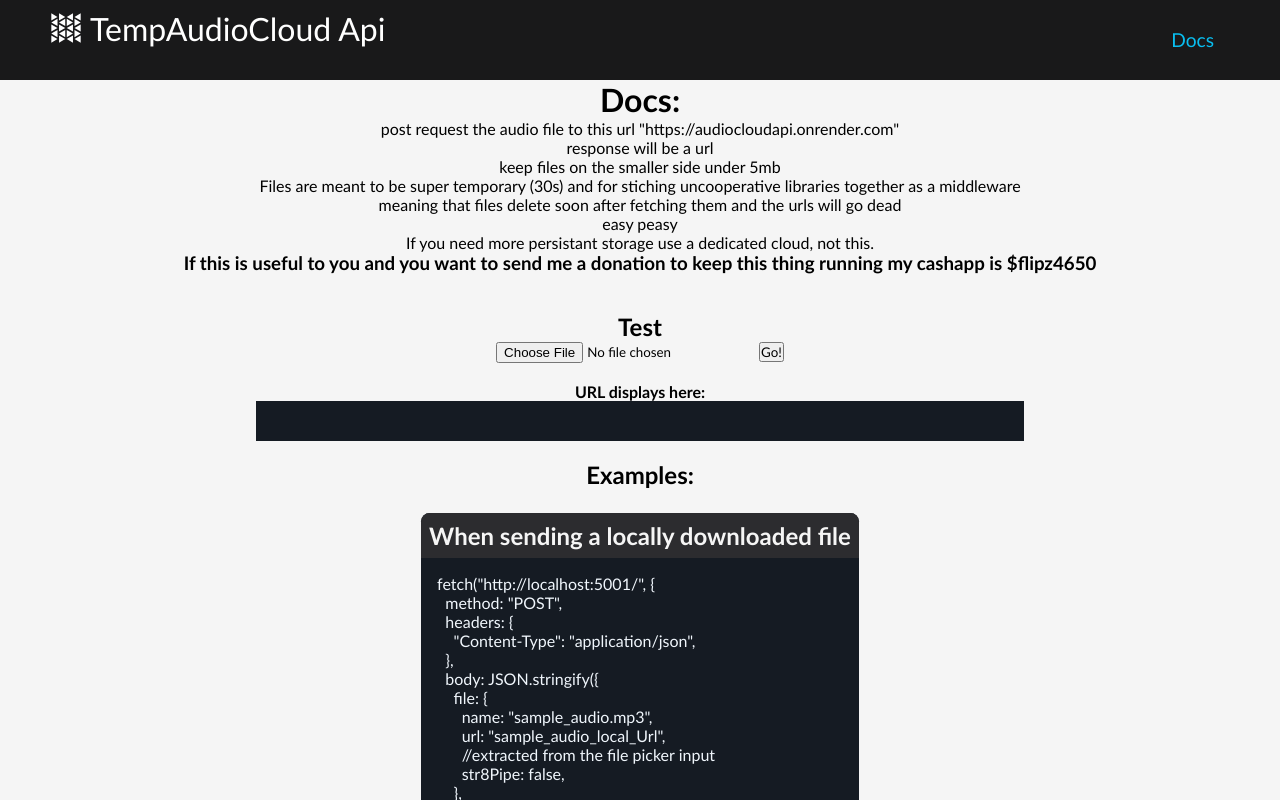
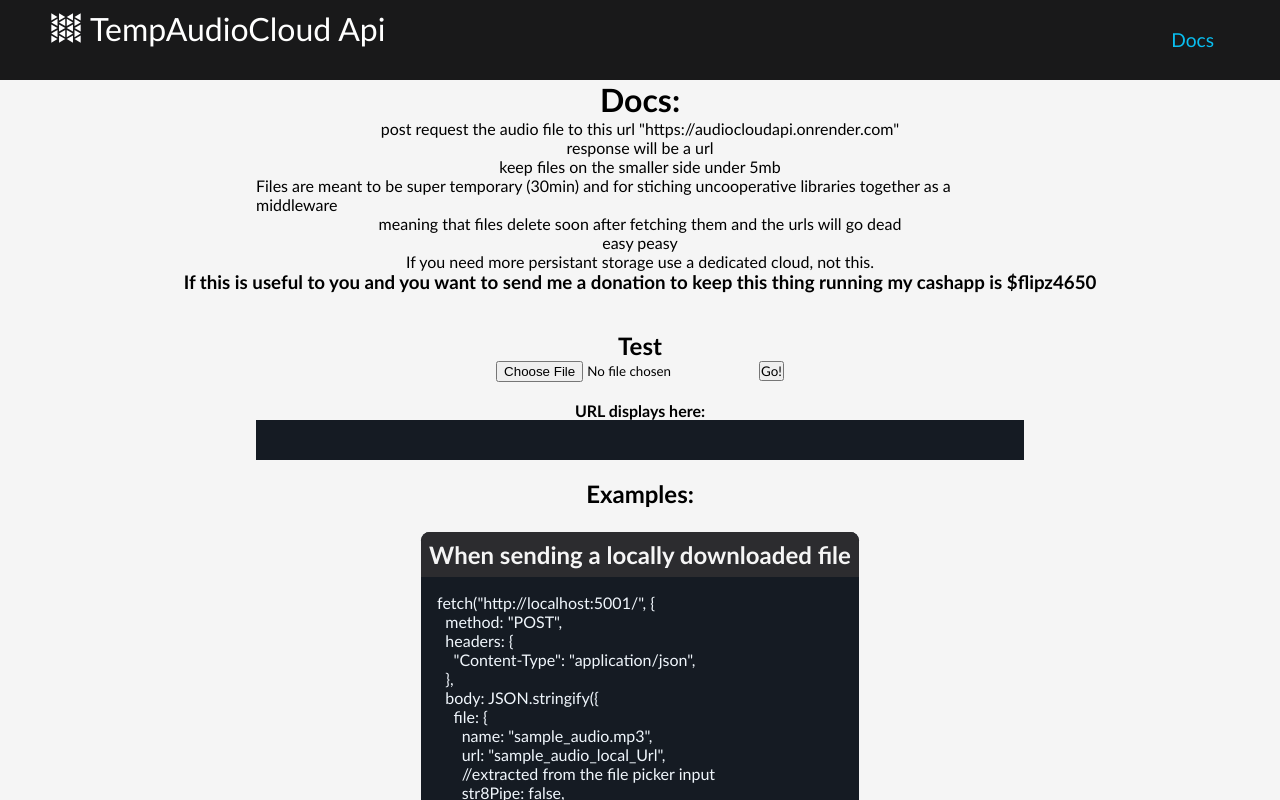
Before and after one commit to Din0saur5/AudioCloudApi, a React (Vite) app in the folder client/: page / in a window 1280 px wide. Shown: the top 800 px of the page. Built offline with nearby package versions, Linux system fonts and the light colour scheme.

Commit message:
extended file storage time to 30 mins instead of 30s

```diff
--- a/client/src/routes/Home.jsx
+++ b/client/src/routes/Home.jsx
@@ -63,7 +63,7 @@ import MarkdownDisplay from '../components/MarkdownComponent';
         <p>post request the audio file to this url "https://audiocloudapi.onrender.com"</p>
         <p>response will be a url</p>
         <p>keep files on the smaller side under 5mb</p>
-        <p>Files are meant to be super temporary (30s) and for stiching uncooperative libraries together as a middleware</p>
+        <p>Files are meant to be super temporary (30min) and for stiching uncooperative libraries together as a middleware</p>
         <p>meaning that files delete soon after fetching them and the urls will go dead</p>
         <p>easy peasy</p>
         <p>If you need more persistant storage use a dedicated cloud, not this.</p>
```
Also changed, not shown: 1 other file (tests, documents, lock files or other folders).
